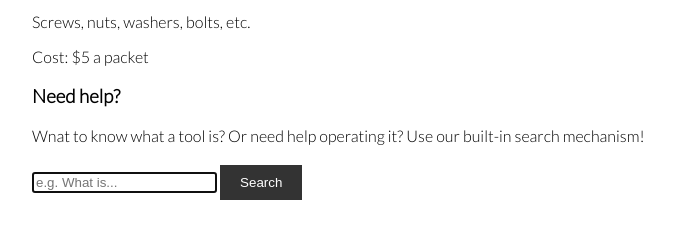
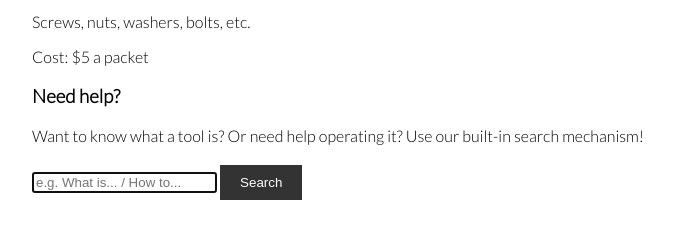
Before and after one commit to Pwngo/pwngo.github.io, a plain HTML site: page index.html in a window 1280 px wide. Shown: the part 940-1183 px from the top of the page, 18-692 px from the left. Drawn offline with Linux system fonts and the light colour scheme.

Commit message:
Update index.html

```diff
--- a/index.html
+++ b/index.html
@@ -52,9 +52,9 @@
       </div>
     <div class="equipment">
       <h3>Need help?</h3>
-      <p>Wnat to know what a tool is? Or need help operating it? Use our built-in search mechanism!</p>
+      <p>Want to know what a tool is? Or need help operating it? Use our built-in search mechanism!</p>
     <form action="https://www.google.com/search" method="get">
-      <input name = "q" type="search" placeholder="e.g. What is..." autofocus="on">
+      <input name = "q" type="search" placeholder="e.g. What is... / How to..." autofocus="on">
       <button>Search</button>
     </form>
     </div>
```
